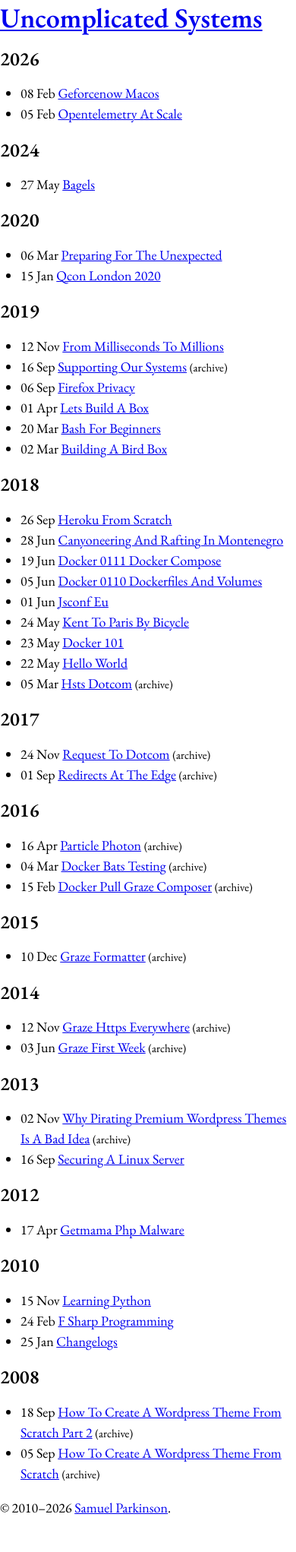
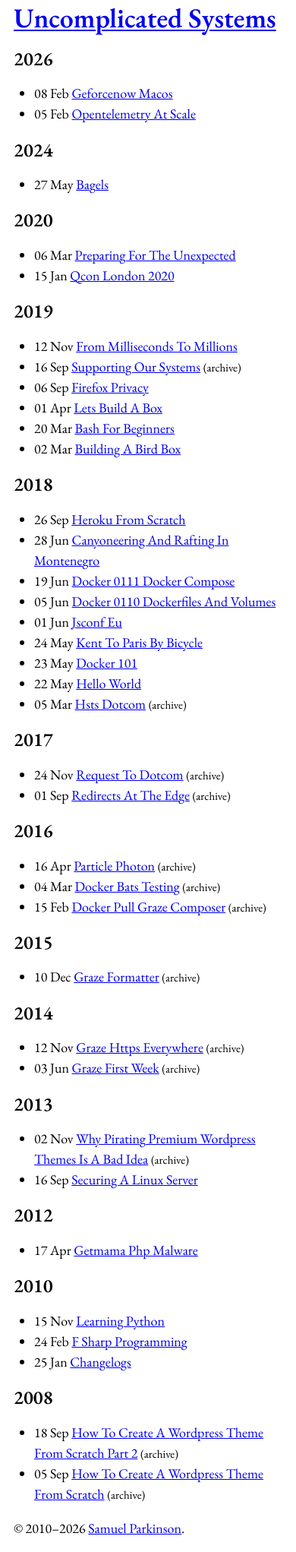
Before and after one commit to sjparkinson/uncomplicated.systems, a Jekyll site: the page built from index.html, in a window 390 px wide. Shown: the whole page at 76% size. Built offline with Jekyll 4.4.1, drawn with Linux system fonts in a browser that asks for light colours; before the commit the page ends 2016 px from its top, so only the background shows below that.

Commit message:
Update main.css

```diff
--- a/assets/css/main.css
+++ b/assets/css/main.css
@@ -107,7 +107,7 @@
 }
 
 body {
-    margin: clamp(0rem, 1vw, 1.5rem) 0 0;
+    margin: clamp(0rem, 1vw, 1.5rem) 18px 0;
     color: var(--text-color);
     font: normal clamp(18px, 1.6vw, 20px)/1.5 "EB Garamond", serif;
     font-optical-sizing: auto;
```
